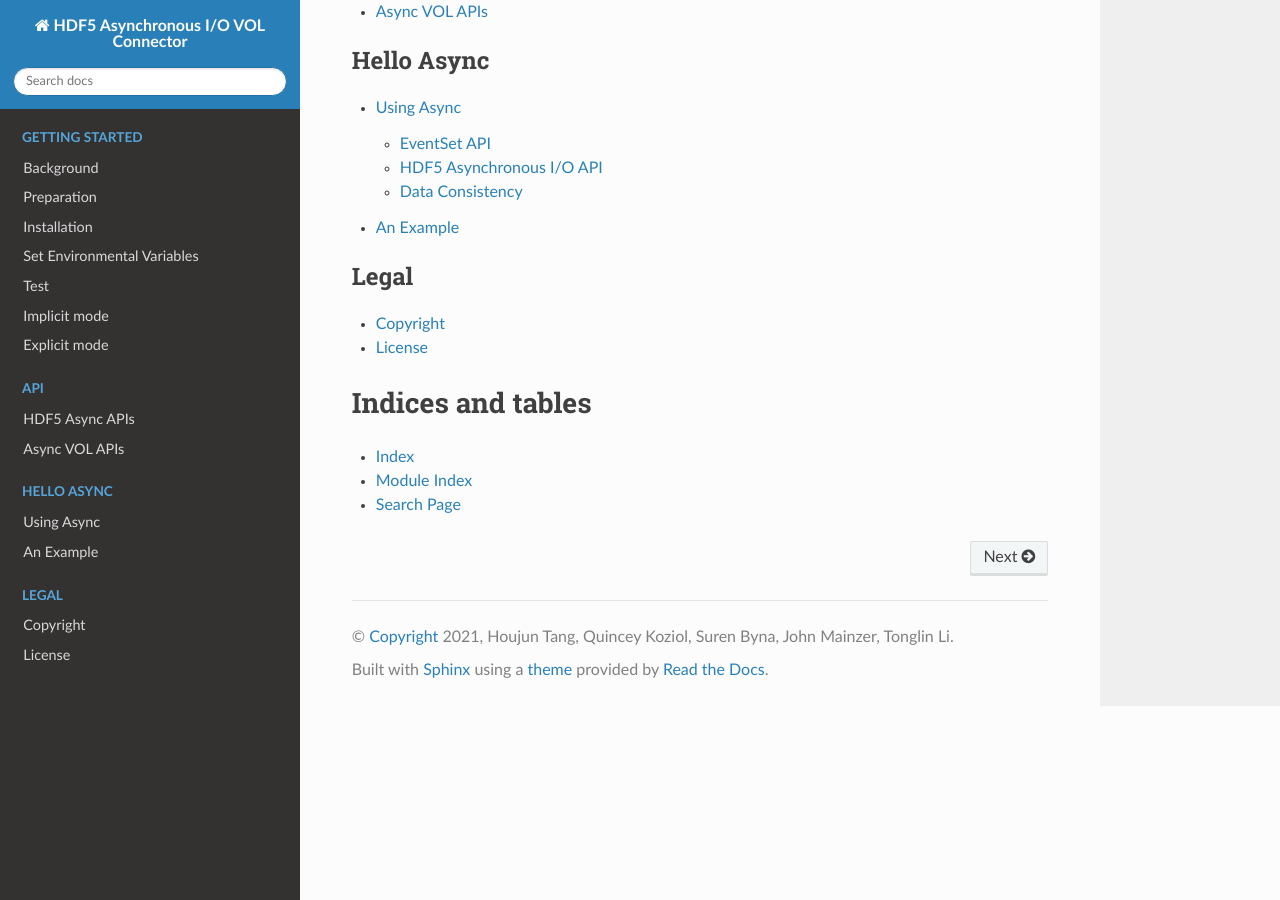
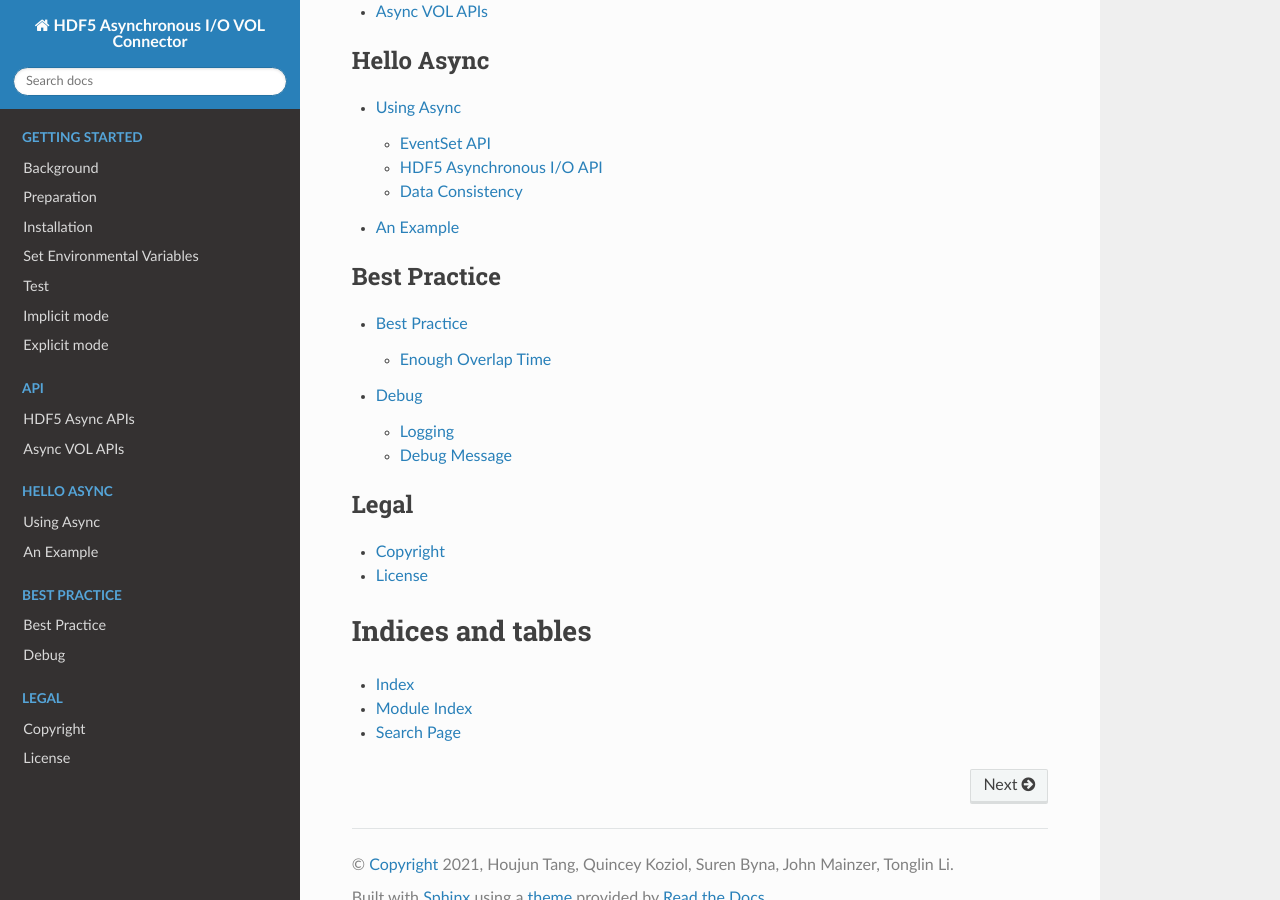
Before and after one commit to HDFGroup/vol-async, a Sphinx documentation site: the page built from docs/source/index.rst, in a window 1280 px wide and 900 px high, scrolled down 928 px. Built offline with Sphinx 7.4.7 and the Read the Docs theme 2.0.0, drawn with Linux system fonts in a browser that asks for light colours.

Commit message:
Update doc

```diff
--- /dev/null
+++ b/docs/source/bestpractice.rst
@@ -0,0 +1,6 @@
+Best Practice
+=============
+
+Enough Overlap Time
+-------------------
+To take full advantage of the async VOL connector, applications should have enough non-I/O time for the asynchronous operations to overlap with. This can often be achieved to separate the I/O phase of the application from the compute/communication phase.
--- a/docs/source/index.rst
+++ b/docs/source/index.rst
@@ -32,6 +32,13 @@ To overcome these issues, we present an asynchronous I/O framework that provides
 
 .. toctree::
    :maxdepth: 2
+   :caption: Best Practice
+
+   bestpractice
+   debug
+
+.. toctree::
+   :maxdepth: 2
    :caption: Legal
 
    copyright
```
Also changed, not shown: docs/source/debug.rst (added, +61 -0 lines).
